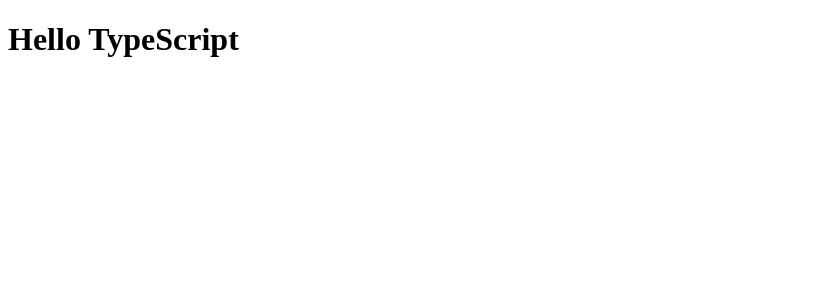
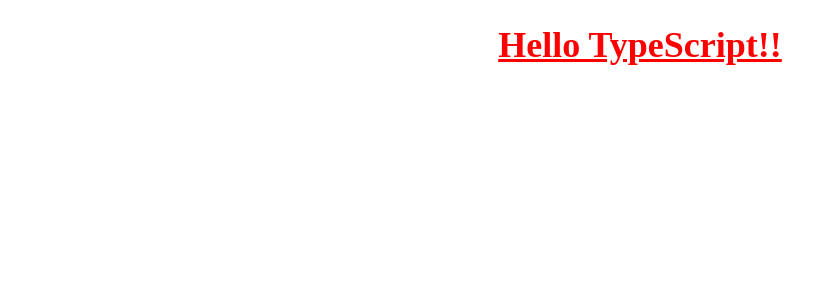
Before and after one commit to ghost-ninja-prog/todo-list-ts-redux, a React (Create React App) app: page / in a window 1280 px wide. Shown: the top 300 px of the page, without its empty margins (0-837 px from the left). Built offline with nearby package versions, Linux system fonts and the light colour scheme.

Commit message:
add styles

```diff
--- a/src/App.tsx
+++ b/src/App.tsx
@@ -1,9 +1,10 @@
 import React from 'react';
+import './styles/style.css';
 
 function App() {
   return (
-    <div >
-      <h1>Hello TypeScript</h1>
+    <div className='center'>
+      <h1>Hello TypeScript!!</h1>
     </div>
   );
 }
--- /dev/null
+++ b/src/styles/style.css
@@ -0,0 +1,11 @@
+.center {
+    margin: 0 auto;
+    max-width: max-content;
+}
+
+h1 {
+    font-size: 36px;
+    font-weight: 700;
+    text-decoration: underline;
+    color: red;
+}
```
